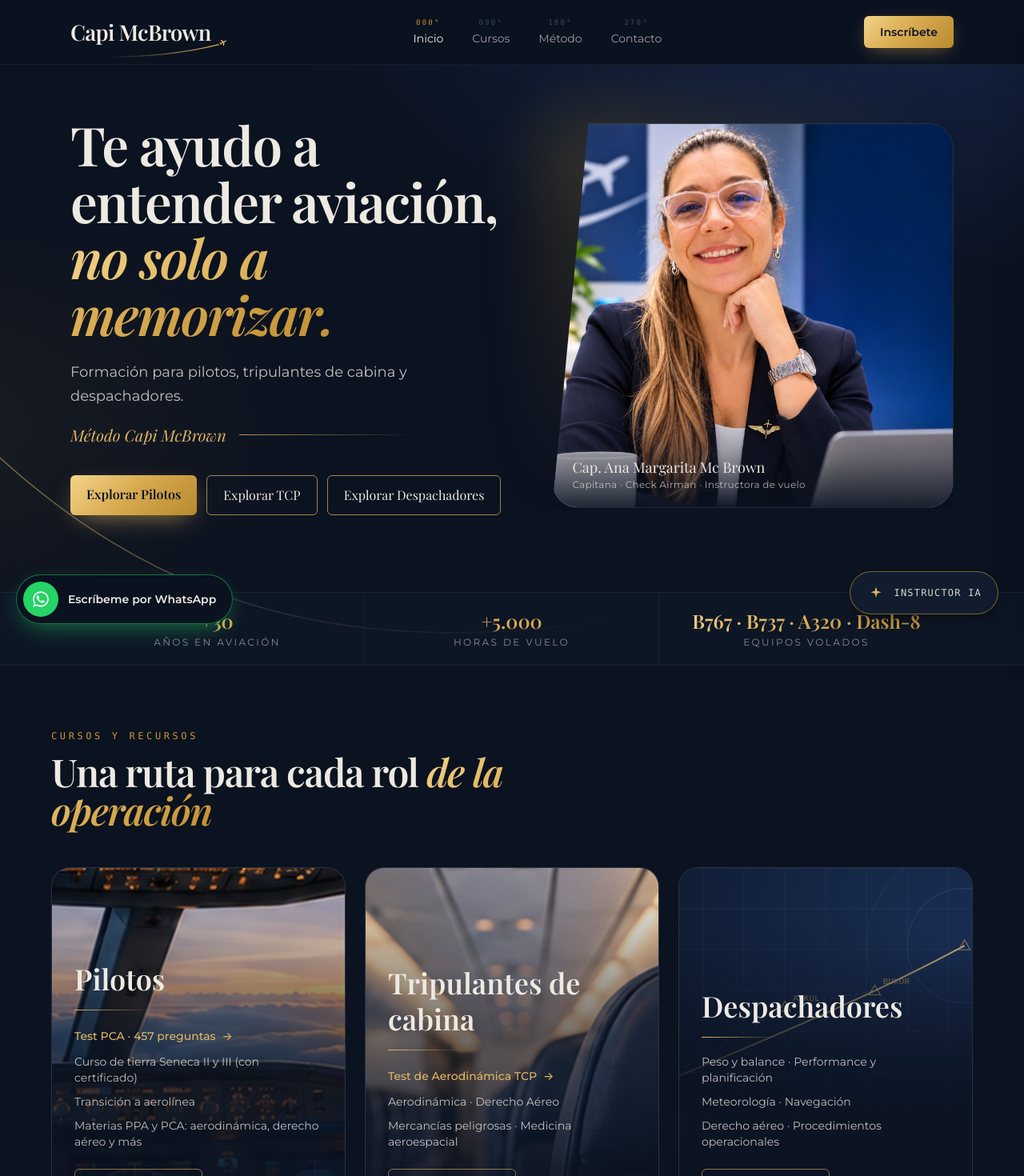
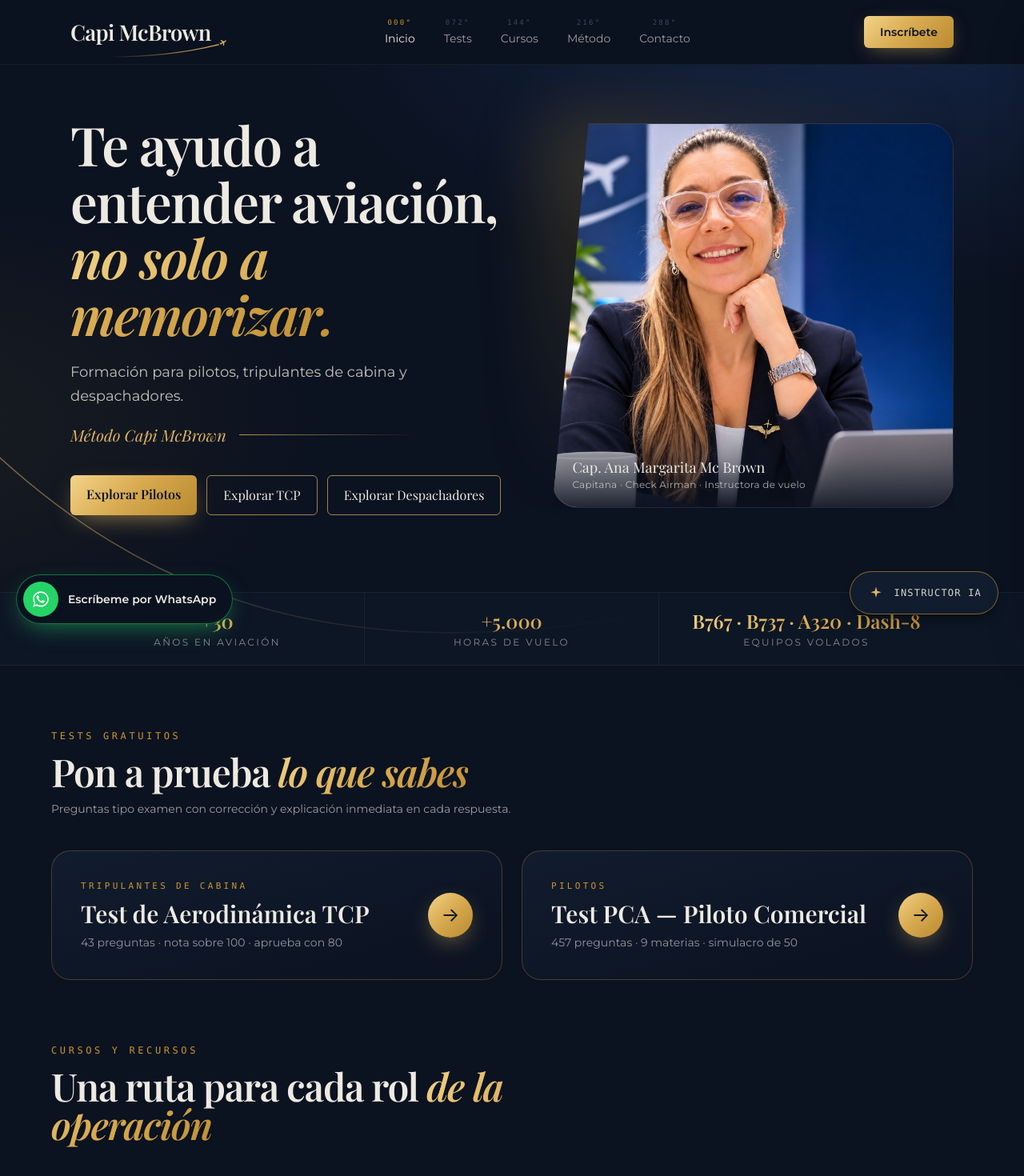
Before and after one commit to capimcbrown/aeroedu-app, a Next.js app: page / in a window 1280 px wide. Shown: the top 1470 px of the page at 80% size. Built offline with nearby package versions, Linux system fonts and the light colour scheme.

Commit message:
test pilotos y tcp

```diff
--- a/app/components/SiteHeader.tsx
+++ b/app/components/SiteHeader.tsx
@@ -4,9 +4,10 @@ import { useState } from "react";
 
 const LINKS = [
   { deg: "000", label: "Inicio", href: "#inicio" },
-  { deg: "090", label: "Cursos", href: "#cursos" },
-  { deg: "180", label: "Método", href: "#metodo" },
-  { deg: "270", label: "Contacto", href: "#contacto" },
+  { deg: "072", label: "Tests", href: "#tests" },
+  { deg: "144", label: "Cursos", href: "#cursos" },
+  { deg: "216", label: "Método", href: "#metodo" },
+  { deg: "288", label: "Contacto", href: "#contacto" },
 ];
 
 export function LogoCapi({ className = "" }: { className?: string }) {
--- a/app/page.tsx
+++ b/app/page.tsx
@@ -219,6 +219,51 @@ export default function Home() {
           </div>
         </section>
 
+        {/* TESTS GRATUITOS */}
+        <section id="tests" className="scroll-mt-24 px-6 pt-20">
+          <div className="mx-auto max-w-6xl">
+            <p className="font-mono text-xs tracking-[0.3em] text-brass">TESTS GRATUITOS</p>
+            <h2 className="mt-3 max-w-2xl font-serif text-4xl font-semibold tracking-tight sm:text-5xl">
+              Pon a prueba <em className="gold-text italic">lo que sabes</em>
+            </h2>
+            <p className="mt-3 max-w-xl text-sm leading-relaxed text-foreground/65">
+              Preguntas tipo examen con corrección y explicación inmediata en cada respuesta.
+            </p>
+
+            <div className="mt-10 grid grid-cols-1 gap-6 md:grid-cols-2">
+              {[
+                {
+                  href: "/test-aerodinamica",
+                  rol: "TRIPULANTES DE CABINA",
+                  titulo: "Test de Aerodinámica TCP",
+                  detalle: "43 preguntas · nota sobre 100 · aprueba con 80",
+                },
+                {
+                  href: "/test-pca",
+                  rol: "PILOTOS",
+                  titulo: "Test PCA — Piloto Comercial",
+                  detalle: "457 preguntas · 9 materias · simulacro de 50",
+                },
+              ].map((t) => (
+                <a
+                  key={t.href}
+                  href={t.href}
+                  className="group relative flex items-center justify-between gap-6 overflow-hidden rounded-3xl border border-brass/30 bg-gradient-to-br from-panel to-background p-7 transition-colors hover:border-brass/70 sm:p-9"
+                >
+                  <div>
+                    <p className="font-mono text-[11px] tracking-[0.3em] text-brass">{t.rol}</p>
+                    <h3 className="mt-2 font-serif text-2xl font-semibold sm:text-3xl">{t.titulo}</h3>
+                    <p className="mt-2 text-sm text-foreground/60">{t.detalle}</p>
+                  </div>
+                  <span className="gold-gradient flex h-14 w-14 shrink-0 items-center justify-center rounded-full text-2xl text-[#0b1220] shadow-[0_10px_30px_-10px_rgba(224,181,99,0.7)] transition-transform group-hover:translate-x-1">
+                    →
+                  </span>
+                </a>
+              ))}
+            </div>
+          </div>
+        </section>
+
         {/* RUTAS / CURSOS */}
         <section id="cursos" className="scroll-mt-24 px-6 py-20">
           <div className="mx-auto max-w-6xl">
```
